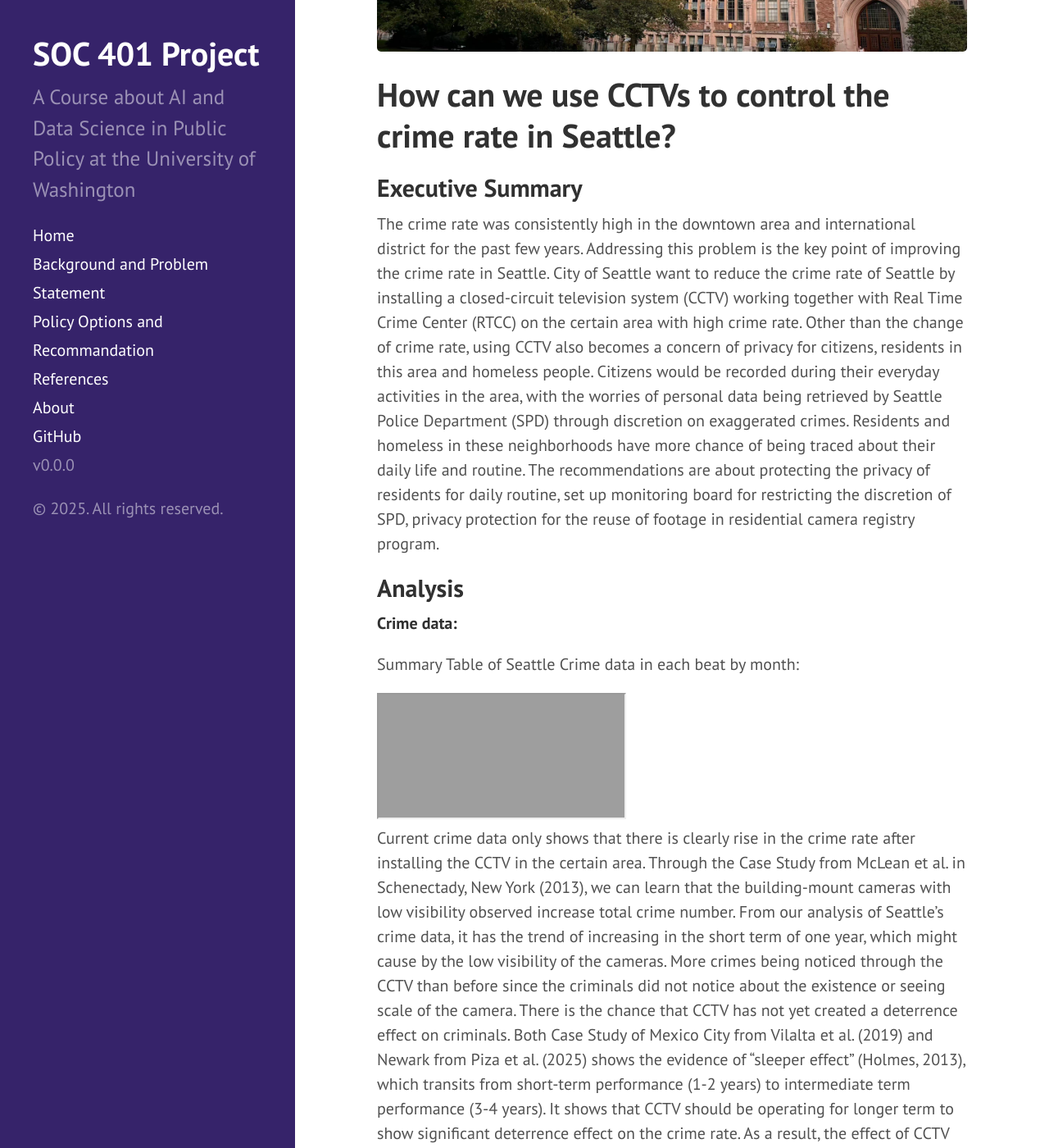
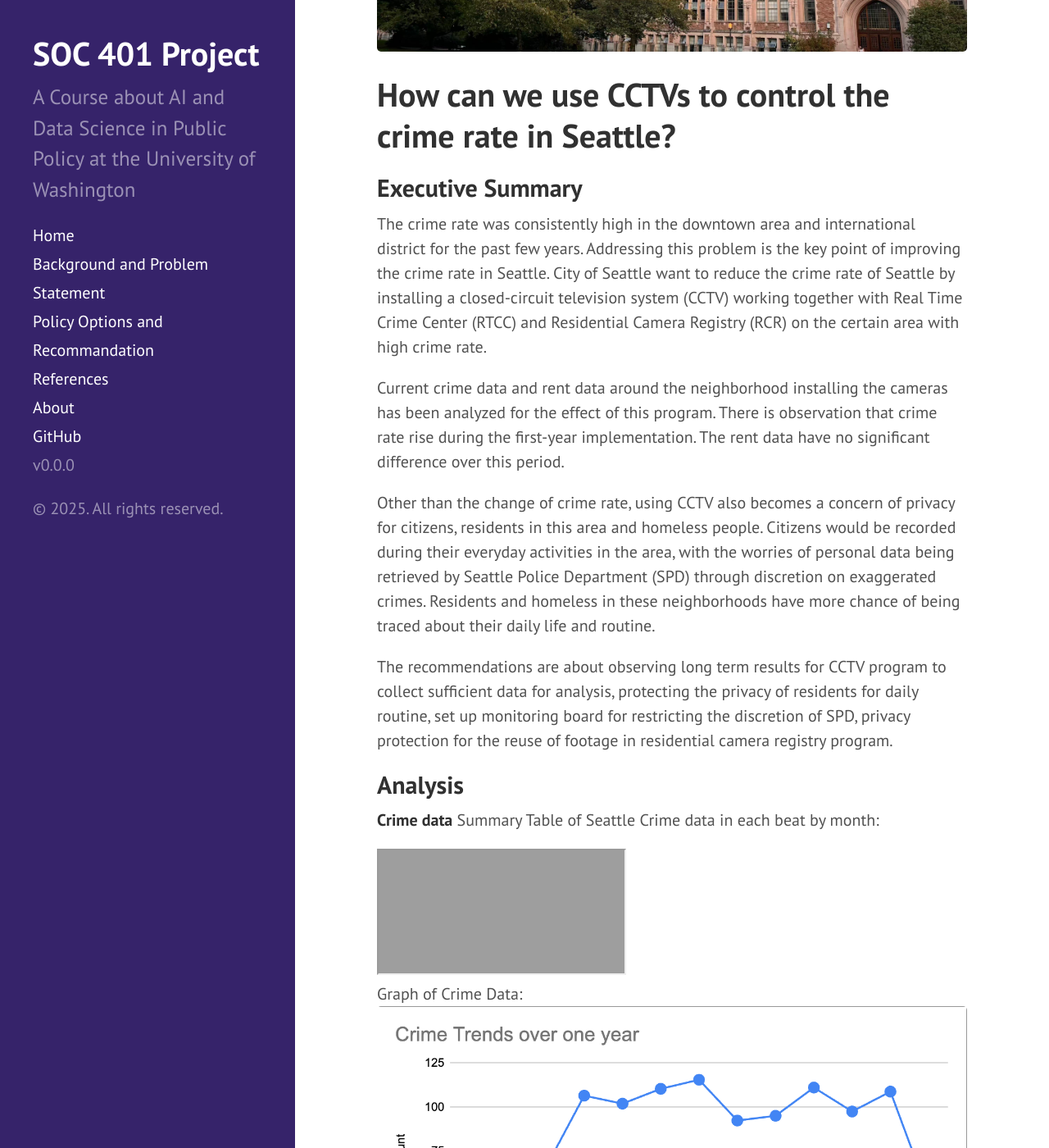
Before and after one commit to JianiT/SOC401-DS-AI-lab, a Jekyll site: the page built from index.md, in a window 1280 px wide and 1400 px high, scrolled down 290 px. Shown: the whole window at 82% size. Built offline with Jekyll 4.4.1, drawn with Linux system fonts in a browser that asks for light colours; the list of posts is cut into pages by our own code; some of the changed text lies outside the part shown; grey boxes are pictures that could not be loaded.

Commit message:
Update executive summary with crime and rent analysis
Expanded the executive summary to include analysis of crime and rent data related to CCTV implementation. Added observations about the short-term rise in crime rates and the lack of significant changes in rent prices.

```diff
--- a/index.md
+++ b/index.md
@@ -9,28 +9,40 @@ layout: default
 
 ## Executive Summary
 
-The crime rate was consistently high in the downtown area and international district for the past few years. Addressing this problem is the key point of improving the crime rate in Seattle. City of Seattle want to reduce the crime rate of Seattle by installing a closed-circuit television system (CCTV) working together with Real Time Crime Center (RTCC) on the certain area with high crime rate. Other than the change of crime rate, using CCTV also becomes a concern of privacy for citizens, residents in this area and homeless people. Citizens would be recorded during their everyday activities in the area, with the worries of personal data being retrieved by Seattle Police Department (SPD) through discretion on exaggerated crimes. Residents and homeless in these neighborhoods have more chance of being traced about their daily life and routine. The recommendations are about protecting the privacy of residents for daily routine, set up monitoring board for restricting the discretion of SPD, privacy protection for the reuse of footage in residential camera registry program.
+The crime rate was consistently high in the downtown area and international district for the past few years. Addressing this problem is the key point of improving the crime rate in Seattle. City of Seattle want to reduce the crime rate of Seattle by installing a closed-circuit television system (CCTV) working together with Real Time Crime Center (RTCC) and Residential Camera Registry (RCR) on the certain area with high crime rate.
 
+Current crime data and rent data around the neighborhood installing the cameras has been analyzed for the effect of this program. There is observation that crime rate rise during the first-year implementation. The rent data have no significant difference over this period.
+
+Other than the change of crime rate, using CCTV also becomes a concern of privacy for citizens, residents in this area and homeless people. Citizens would be recorded during their everyday activities in the area, with the worries of personal data being retrieved by Seattle Police Department (SPD) through discretion on exaggerated crimes. Residents and homeless in these neighborhoods have more chance of being traced about their daily life and routine.
+
+The recommendations are about observing long term results for CCTV program to collect sufficient data for analysis, protecting the privacy of residents for daily routine, set up monitoring board for restricting the discretion of SPD, privacy protection for the reuse of footage in residential camera registry program.
 
 
 ## Analysis
 
-**Crime data:**
 
+**Crime data**
 Summary Table of Seattle Crime data in each beat by month:
 <iframe src="https://docs.google.com/spreadsheets/d/e/2PACX-1vRxVzYaIEHVlYDdjKFg8oB3ZVxF-wX5y81oioYePA91zyPaNgjlA5HNHT9ZXekUx3Mk6kTCHB25W5ju/pubhtml?gid=647529051&amp;single=true&amp;widget=true&amp;headers=false"></iframe>
+
+Graph of Crime Data:
+<img src="{{ site.url }}{{ site.baseurl }}/assets/img/Crime_rate.png">
 
 Current crime data only shows that there is clearly rise in the crime rate after installing the CCTV in the certain area. Through the Case Study from McLean et al. in Schenectady, New York (2013), we can learn that the building-mount cameras with low visibility observed increase total crime number. From our analysis of Seattle’s crime data, it has the trend of increasing in the short term of one year, which might cause by the low visibility of the cameras. More crimes being noticed through the CCTV than before since the criminals did not notice about the existence or seeing scale of the camera. There is the chance that CCTV has not yet created a deterrence effect on criminals.
 Both Case Study of Mexico City from Vilalta et al. (2019) and Newark from Piza et al. (2025) shows the evidence of “sleeper effect” (Holmes, 2013), which transits from short-term performance (1-2 years) to intermediate term performance (3-4 years). It shows that CCTV should be operating for longer term to show significant deterrence effect on the crime rate. As a result, the effect of CCTV system would become more evident over a longer period of observation. After the offenders learn about the camera locations, their movements of performing crime tends to decrease due to the deterrence effect.
 
 
-**Rent data:**
-
+**Rent data**
 Summary Table of year over year change in rent per square feet by community:
 <iframe src="https://docs.google.com/spreadsheets/d/e/2PACX-1vQn7dI8VFnM4QU_sInwiVwECf5gFfw_PGeNiI7qdnYhDzhk8r_ANVnSu77IDNbk1ya4sDBrQRMSTzwV/pubhtml?widget=true&amp;headers=false"></iframe>
+
+Graph of Average Change of Rent per square feet:
+<img src="{{ site.url }}{{ site.baseurl }}/assets/img/mean_sf.png">
 
 Summary Table of year over year change in rent per unit by community:
 <iframe src="https://docs.google.com/spreadsheets/d/e/2PACX-1vT_qNQm3Vt7NJGLhy544NV3C4uMDnjWDXZr9SuEm4Yt6DRQ0uUFzq4yL0B8DVsMUpL_7mMPYmjRrG3q/pubhtml?widget=true&amp;headers=false"></iframe>
 
+Graph of Average Change of Rent per unit:
+<img src="{{ site.url }}{{ site.baseurl }}/assets/img/mean_unit.png">
 
 Based on the rent data, the price for housing do not have seemingly change. There is no significant difference in the price of the neighborhood by unit or by square feet. The comparison between rent in this period cannot show if the safety has become better or any concerns about the privacy after operating the CCTV system. Further analysis can be conducted while there is long term data for the housing price change to identify the living quality and experience of the residents in those neighborhoods.
```
